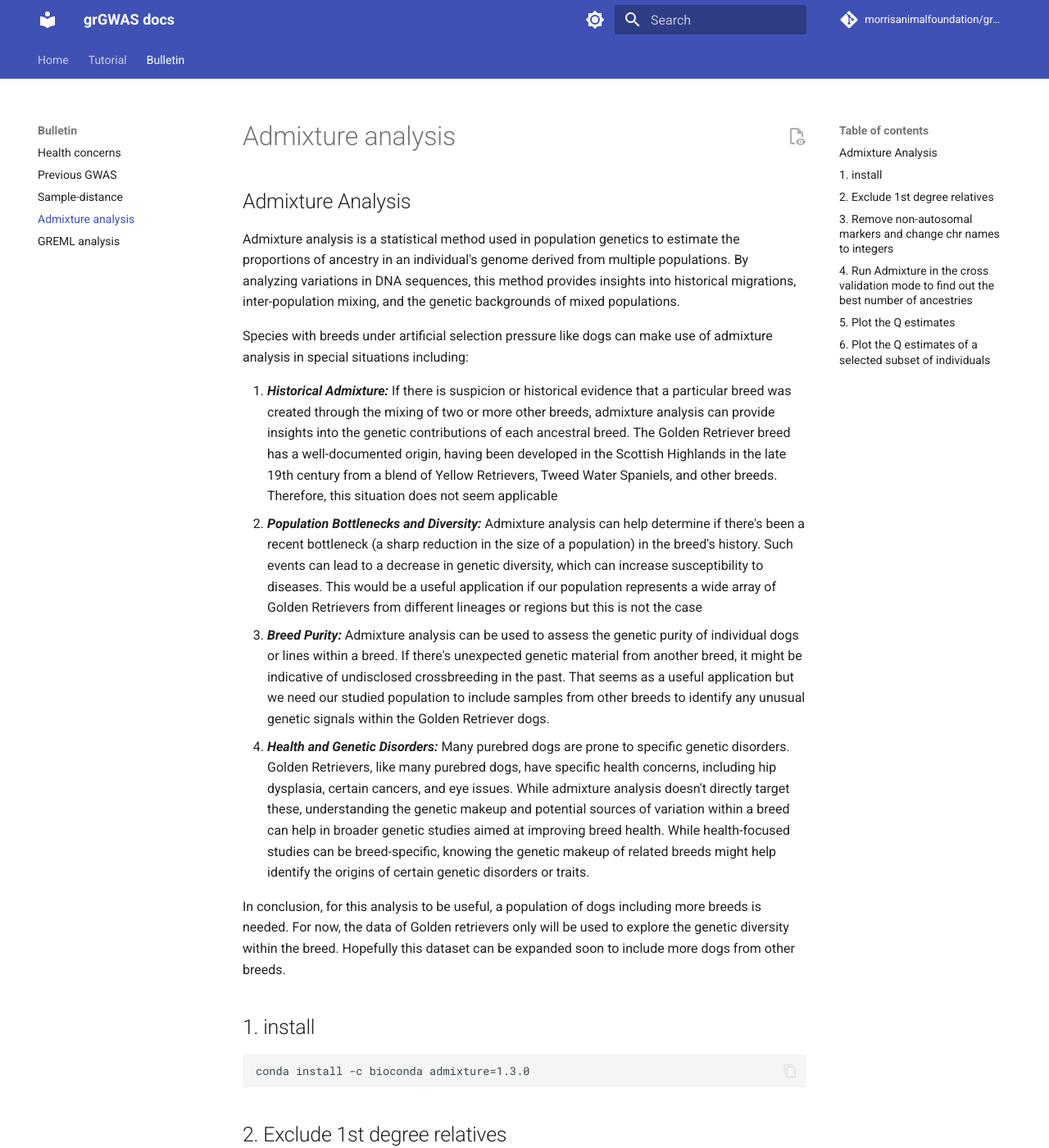
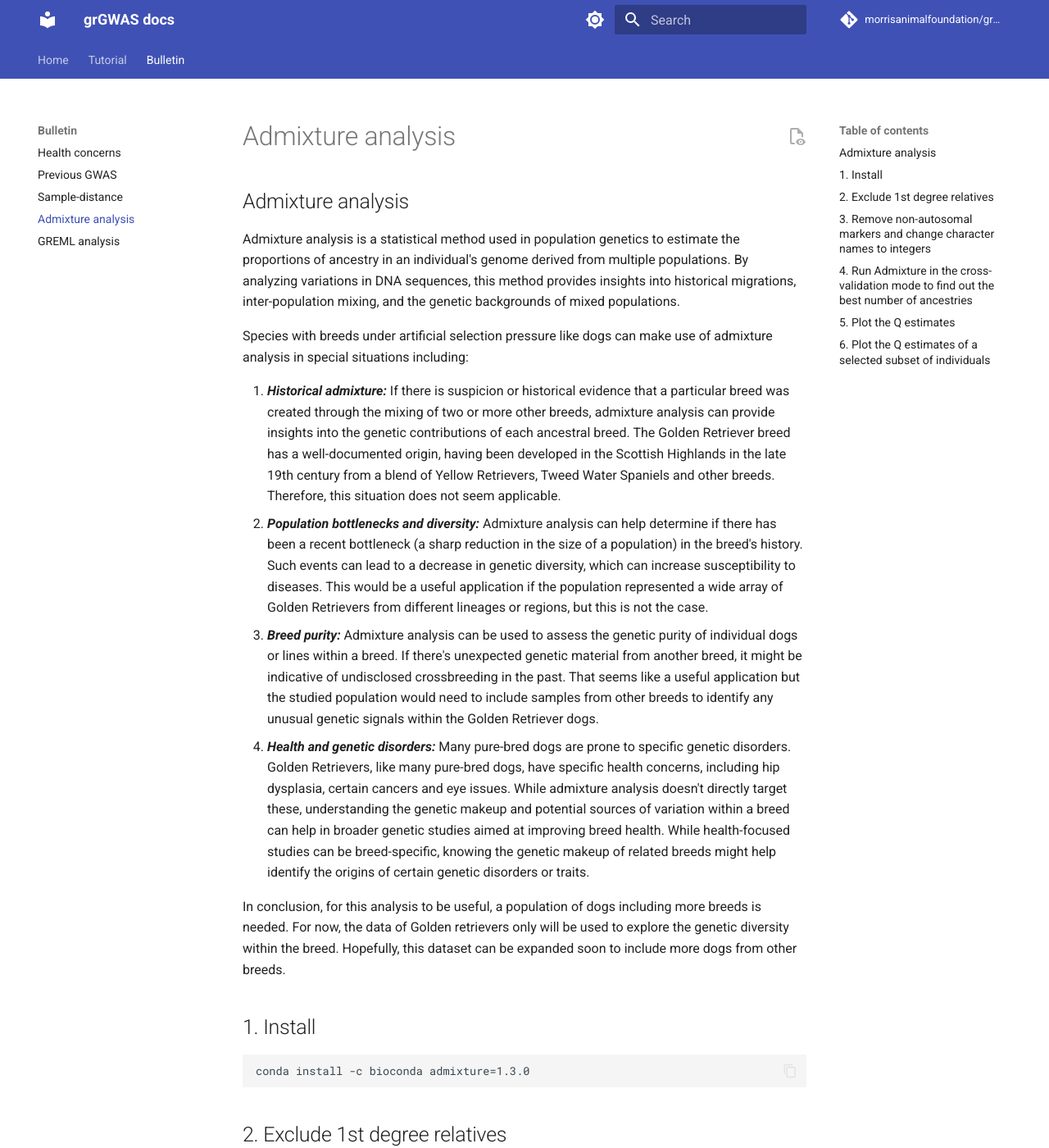
Before and after one commit to morrisanimalfoundation/grGWAS, an MkDocs documentation site: the page built from docs/ext_docs/admixture_analysis.md, in a window 1280 px wide and 1400 px high. Shown: the whole window at 82% size. Built offline with MkDocs 1.6.1 and Material for MkDocs 9.7.7, drawn with Linux system fonts in a browser that asks for light colours; comment, search, counter and statistics services are not loaded; some of the changed text lies outside the part shown.

Commit message:
Update admixture_analysis.md
Final edits

````diff
--- a/docs/ext_docs/admixture_analysis.md
+++ b/docs/ext_docs/admixture_analysis.md
@@ -1,18 +1,18 @@
-## Admixture Analysis
+## Admixture analysis
 Admixture analysis is a statistical method used in population genetics to estimate the proportions of ancestry in an individual's genome derived from multiple populations. By analyzing variations in DNA sequences, this method provides insights into historical migrations, inter-population mixing, and the genetic backgrounds of mixed populations.
 
 Species with breeds under artificial selection pressure like dogs can make use of admixture analysis in special situations including:
 
-1.  ***Historical Admixture:*** If there is suspicion or historical evidence that a particular breed was created through the mixing of two or more other breeds, admixture analysis can provide insights into the genetic contributions of each ancestral breed. The Golden Retriever breed has a well-documented origin, having been developed in the Scottish Highlands in the late 19th century from a blend of Yellow Retrievers, Tweed Water Spaniels, and other breeds. Therefore, this situation does not seem applicable
-2.  ***Population Bottlenecks and Diversity:*** Admixture analysis can help determine if there's been a recent bottleneck (a sharp reduction in the size of a population) in the breed's history. Such events can lead to a decrease in genetic diversity, which can increase susceptibility to diseases. This would be a useful application if our population represents a wide array of Golden Retrievers from different lineages or regions but this is not the case
-3.  ***Breed Purity:*** Admixture analysis can be used to assess the genetic purity of individual dogs or lines within a breed. If there's unexpected genetic material from another breed, it might be indicative of undisclosed crossbreeding in the past. That seems as a useful application but we need our studied population to include samples from other breeds to identify any unusual genetic signals within the Golden Retriever dogs.
-4.  ***Health and Genetic Disorders:*** Many purebred dogs are prone to specific genetic disorders. Golden Retrievers, like many purebred dogs, have specific health concerns, including hip dysplasia, certain cancers, and eye issues. While admixture analysis doesn't directly target these, understanding the genetic makeup and potential sources of variation within a breed can help in broader genetic studies aimed at improving breed health. While health-focused studies can be breed-specific, knowing the genetic makeup of related breeds might help identify the origins of certain genetic disorders or traits.
+1.  ***Historical admixture:*** If there is suspicion or historical evidence that a particular breed was created through the mixing of two or more other breeds, admixture analysis can provide insights into the genetic contributions of each ancestral breed. The Golden Retriever breed has a well-documented origin, having been developed in the Scottish Highlands in the late 19th century from a blend of Yellow Retrievers, Tweed Water Spaniels and other breeds. Therefore, this situation does not seem applicable.
+2.  ***Population bottlenecks and diversity:*** Admixture analysis can help determine if there has been a recent bottleneck (a sharp reduction in the size of a population) in the breed's history. Such events can lead to a decrease in genetic diversity, which can increase susceptibility to diseases. This would be a useful application if the population represented a wide array of Golden Retrievers from different lineages or regions, but this is not the case.
+3.  ***Breed purity:*** Admixture analysis can be used to assess the genetic purity of individual dogs or lines within a breed. If there's unexpected genetic material from another breed, it might be indicative of undisclosed crossbreeding in the past. That seems like a useful application but the studied population would need to include samples from other breeds to identify any unusual genetic signals within the Golden Retriever dogs.
+4.  ***Health and genetic disorders:*** Many pure-bred dogs are prone to specific genetic disorders. Golden Retrievers, like many pure-bred dogs, have specific health concerns, including hip dysplasia, certain cancers and eye issues. While admixture analysis doesn't directly target these, understanding the genetic makeup and potential sources of variation within a breed can help in broader genetic studies aimed at improving breed health. While health-focused studies can be breed-specific, knowing the genetic makeup of related breeds might help identify the origins of certain genetic disorders or traits.
 
 
-In conclusion, for this analysis to be useful, a population of dogs including more breeds is needed. For now, the data of Golden retrievers only will be used to explore the genetic diversity within the breed. Hopefully this dataset can be expanded soon to include more dogs from other breeds.
+In conclusion, for this analysis to be useful, a population of dogs including more breeds is needed. For now, the data of Golden retrievers only will be used to explore the genetic diversity within the breed. Hopefully, this dataset can be expanded soon to include more dogs from other breeds.
 
 
-## 1. install
+## 1. Install
 ```
 conda install -c bioconda admixture=1.3.0
 ```
@@ -32,14 +32,14 @@ plink2 --bfile AxiomGT1v2.filtered.LD_prune --chr-set 38 no-xy --allow-extra-chr
 ```
 
 
-## 3. Remove non-autosomal markers and change chr names to integers
+## 3. Remove non-autosomal markers and change character names to integers
 ```
 plink2 --bfile admix/AxiomGT1v2.noRelatives.filtered.LD_prune --chr-set 38 no-xy --allow-extra-chr \
        --autosome \
        --make-bed -out admix/AxiomGT1v2.noRelatives.filtered.LD_prune.autosomes
 ```
 
-## 4. Run Admixture in the cross validation mode to find out the best number of ancestries
+## 4. Run Admixture in the cross-validation mode to find out the best number of ancestries
 ```
 cd admix
 for k in {1..10};do echo $k;
@@ -56,7 +56,7 @@ Rscript -e 'val <- read.table("admix_cv.txt");'\
 ![](../images/admix_cv.jpg)<!-- -->
 
 
-There is an output file for each parameter set: Q (the ancestry fractions), and P (the allele frequencies of the inferred ancestral populations).
+There is an output file for each parameter set: Q (the ancestry fractions) and P (the allele frequencies of the inferred ancestral populations).
 
 ## 5. Plot the Q estimates
 ```
````
